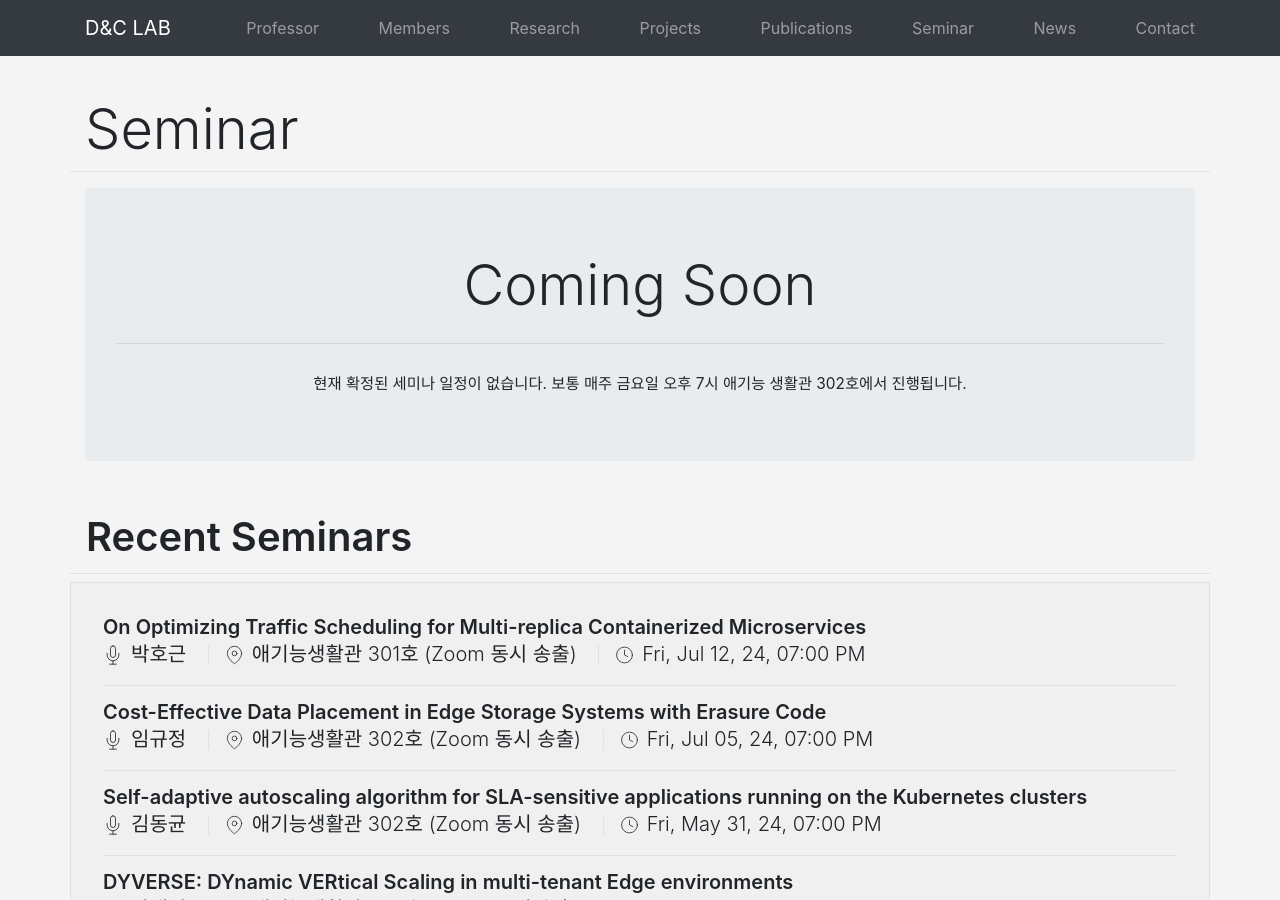
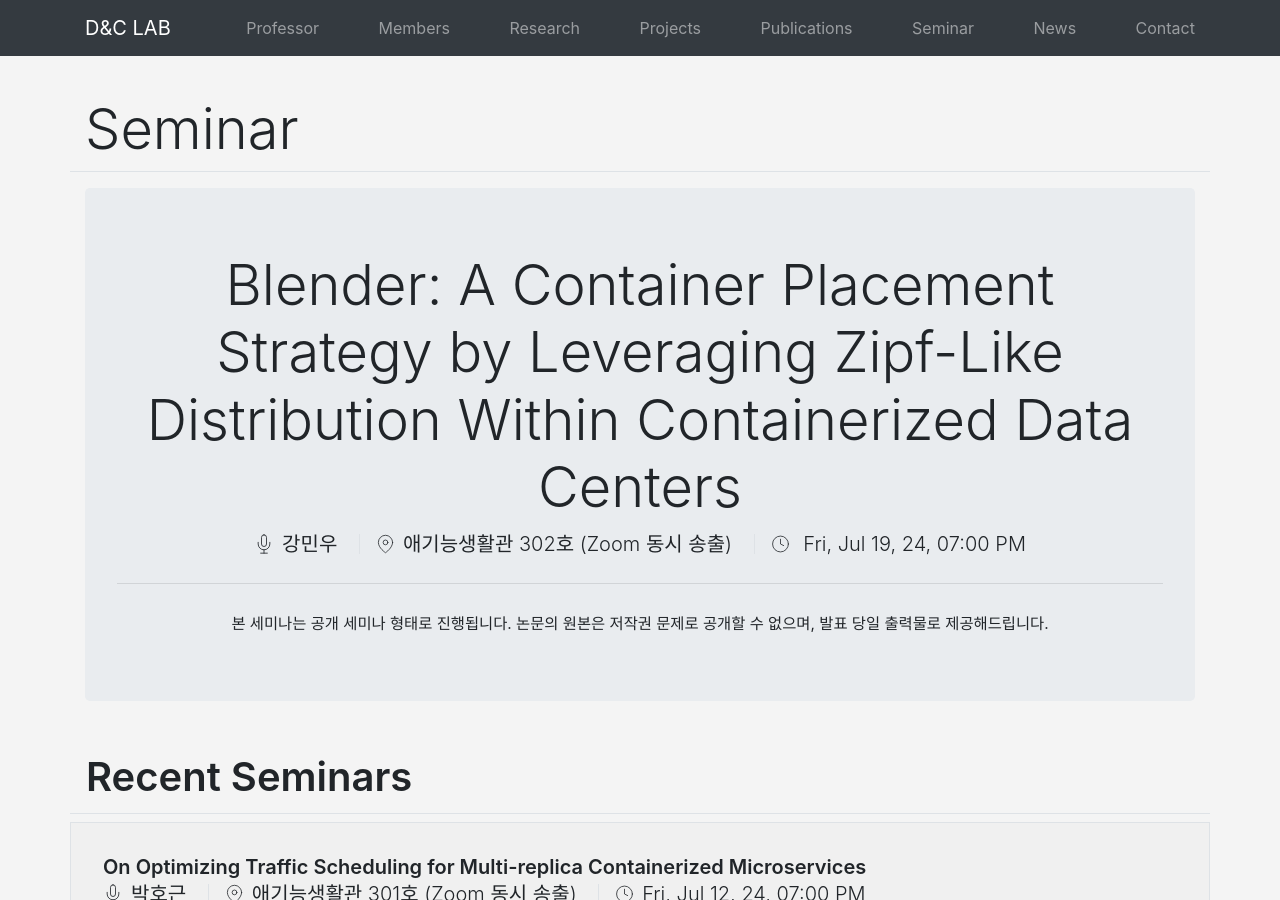
Before and after one commit to KU-Cloud/ku-cloud.github.io, a Jekyll site: the page built from seminar.html, in a window 1280 px wide and 900 px high. Built offline with Jekyll 4.4.1, drawn with Linux system fonts in a browser that asks for light colours.

Commit message:
minwoo seminar

```diff
--- a/_data/seminars.yaml
+++ b/_data/seminars.yaml
@@ -1027,3 +1027,7 @@
   speacker: 박호근
   date: 2024-07-12T19:00:00.000+0900
   location: 애기능생활관 301호 (Zoom 동시 송출)
+- title: 'Blender: A Container Placement Strategy by Leveraging Zipf-Like Distribution Within Containerized Data Centers'
+  speacker: 강민우
+  date: 2024-07-19T19:00:00.000+0900
+  location: 애기능생활관 302호 (Zoom 동시 송출)
```
